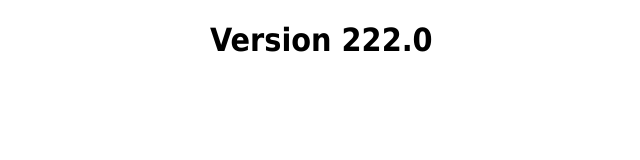
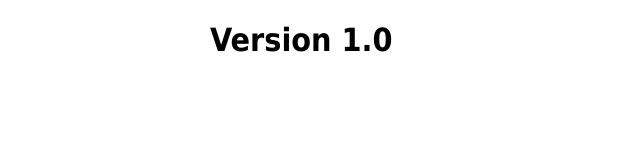
Before and after one commit to zkaster/k8s-multicontainer, a plain HTML site: page index.html in a window 1280 px wide. Shown: the full height of the page, 150-790 px from the left. Drawn offline with Linux system fonts and the light colour scheme.

Commit message:
Update index.html

```diff
--- a/index.html
+++ b/index.html
@@ -11,6 +11,6 @@
 </style>
 </head>
 <body>
-<h1>Version 222.0</h1>
+<h1>Version 1.0</h1>
 </body>
 </html>
```
